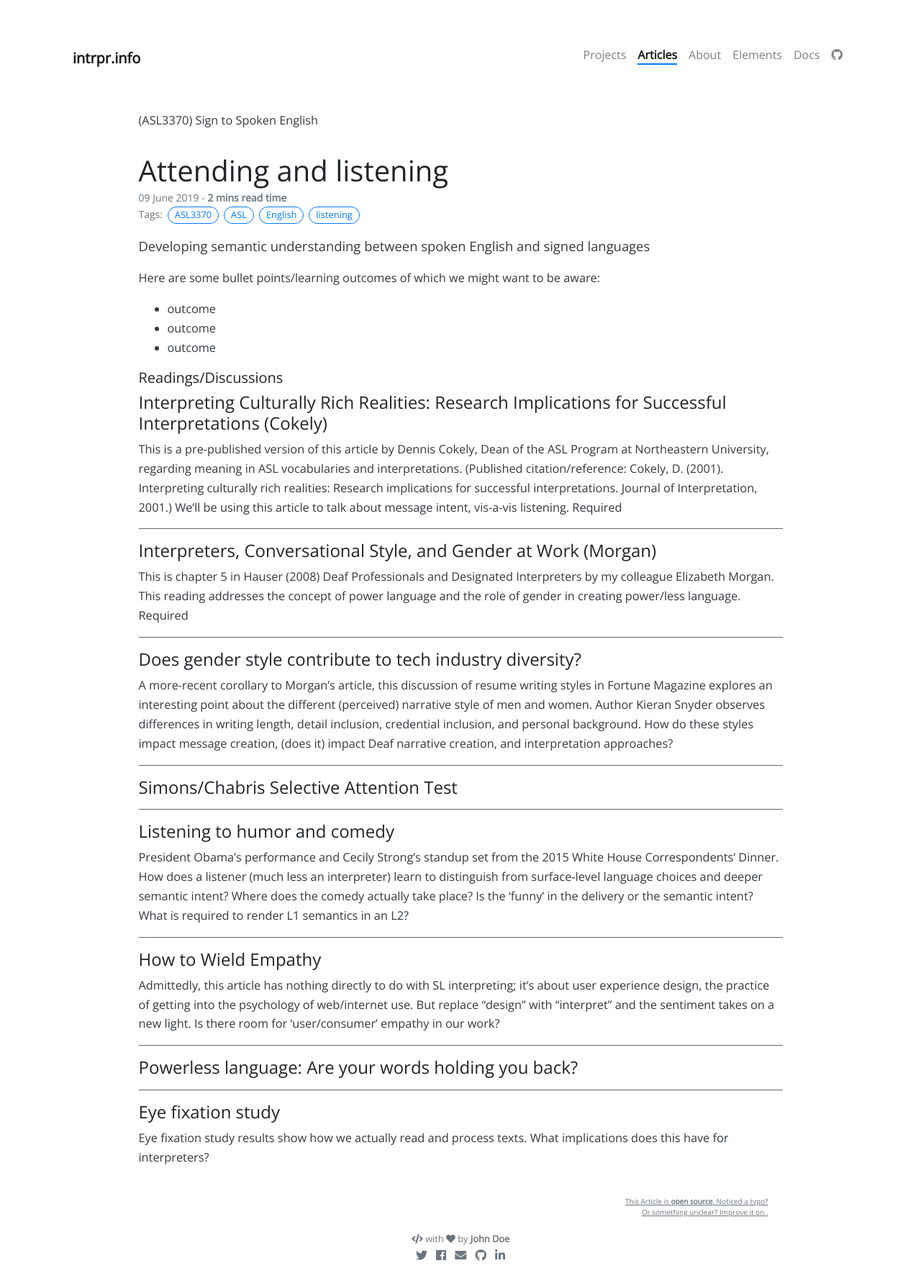
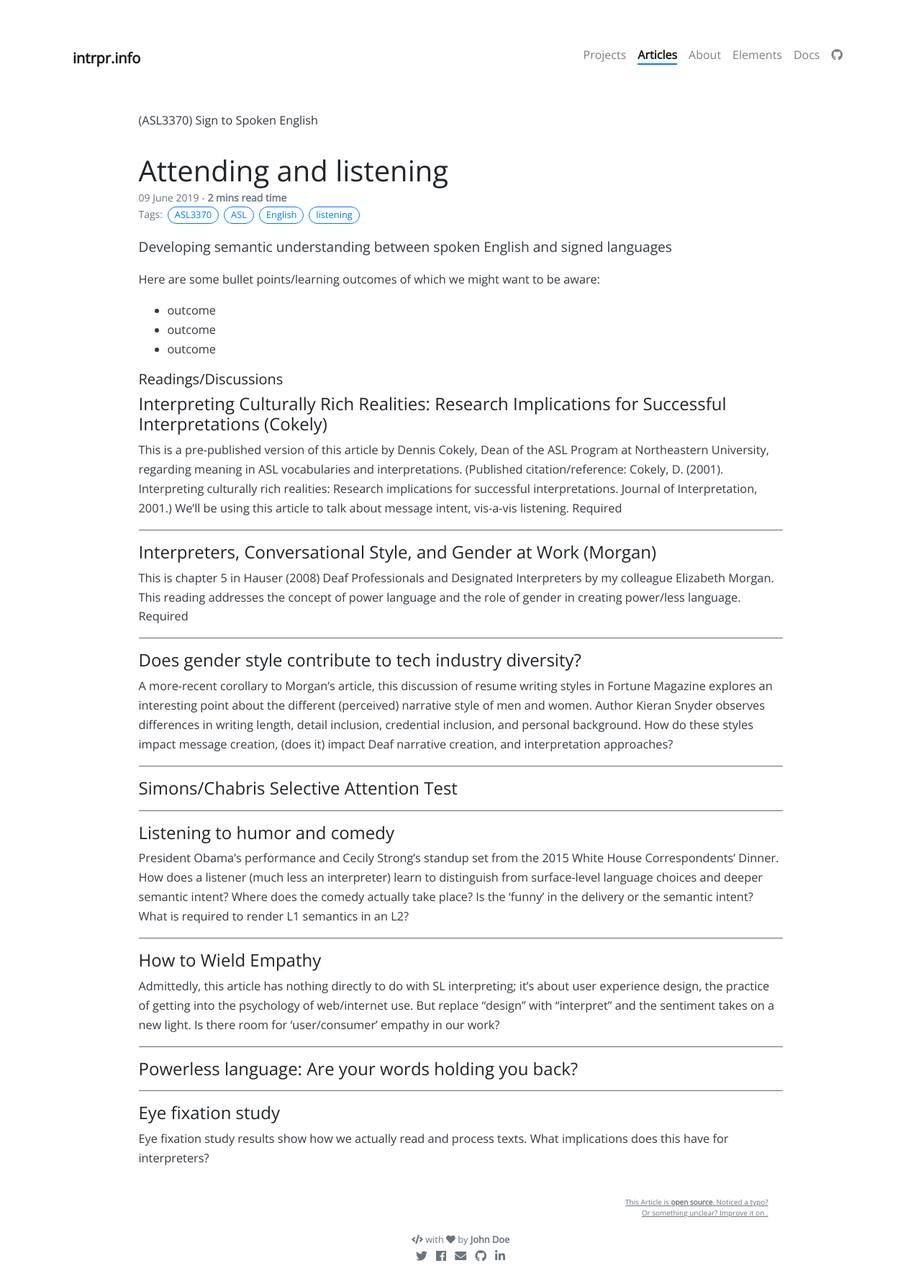
Before and after one commit to intrpr/jekyll-portfol-test, a Jekyll site: the page built from _posts/2019-06-09-attending-and-listening.md, in a window 1280 px wide. Shown: the whole page at 72% size. Built offline with Jekyll 4.4.1, drawn with Linux system fonts in a browser that asks for light colours; nearby versions of some CDN libraries; our own code applies the rules of GitHub Pages for plain Markdown files; comment, search, counter and statistics services are not loaded.

Commit message:
Update _articles.scss

```diff
--- a/_sass/_articles.scss
+++ b/_sass/_articles.scss
@@ -38,7 +38,7 @@
     p, li { font-size: 1.02rem; line-height: 1.65em; color: $dark; }
     strong { font-weight: bolder; }
 
-    .lead { font-size: 1.15rem; }
+    .lead { font-size: 1.2rem; }
 
     .badge {
         font-size: 92%;
```
